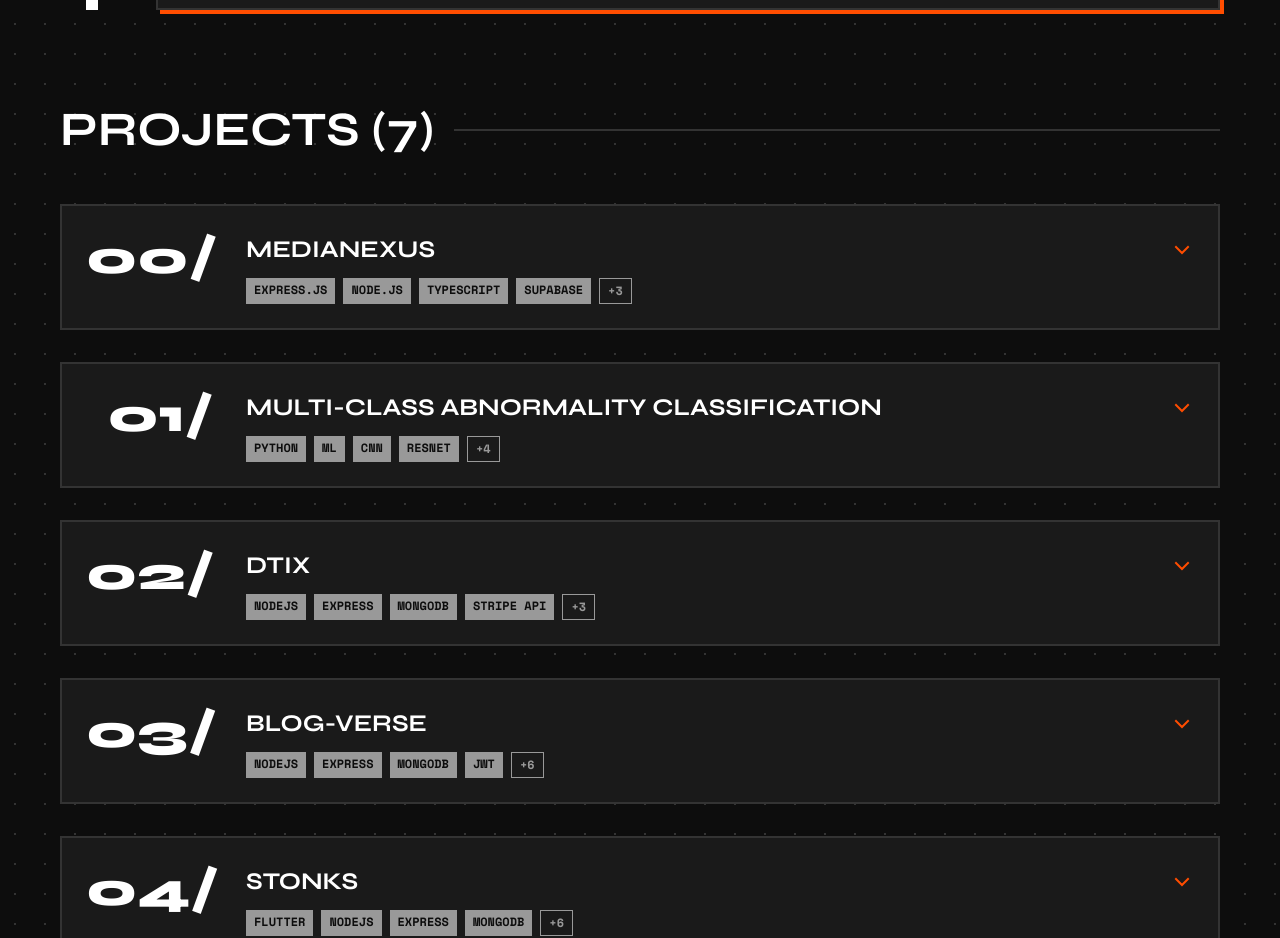
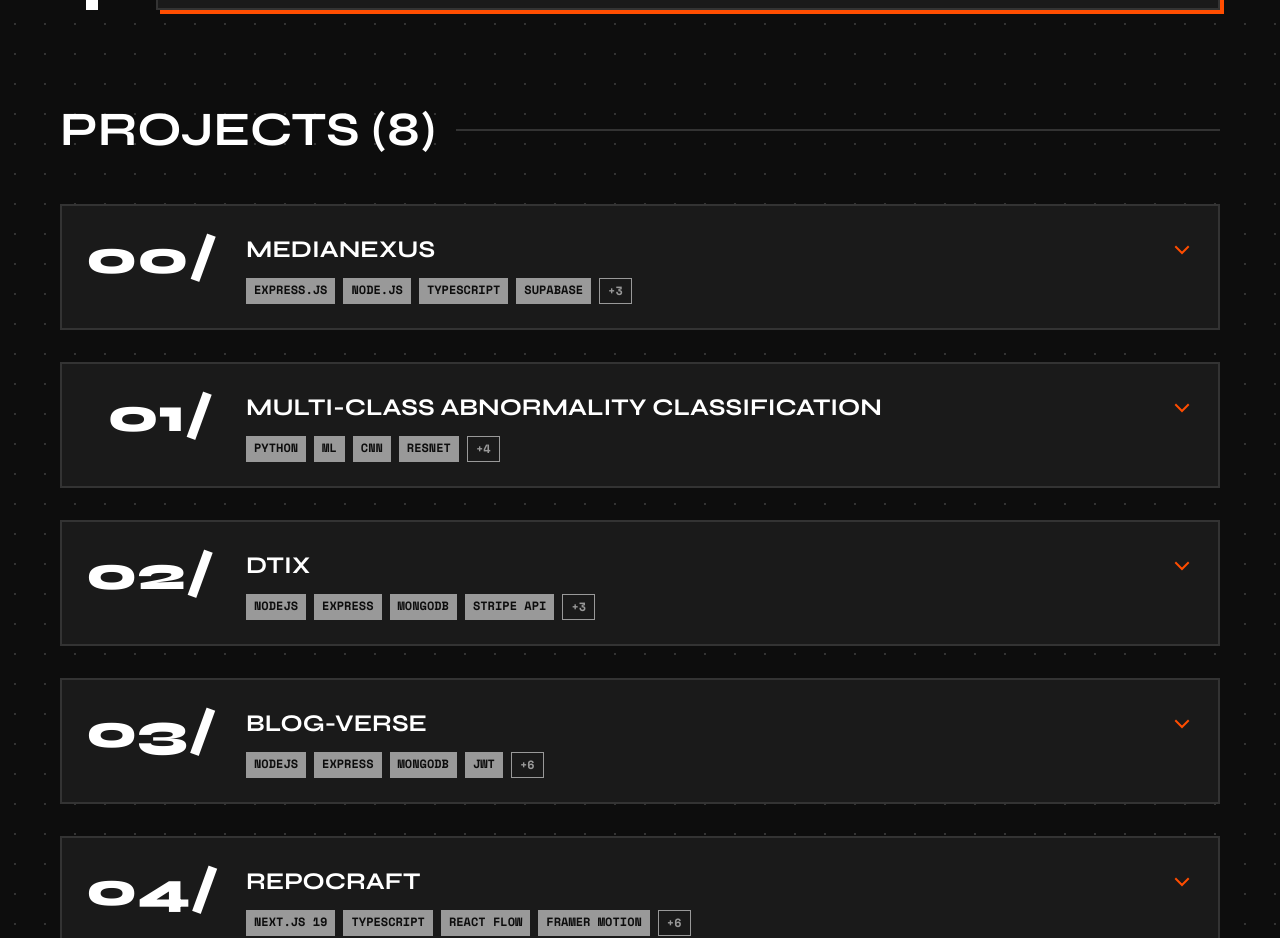
Before and after one commit to dhruv14122004/Dhruv-Website, a React (Vite) app in the folder frontend/: page / in a window 1280 px wide. Shown: the part 1971-2909 px from the top of the page. Built offline with nearby package versions, Linux system fonts and the light colour scheme.

Commit message:
feat: Add RepoCraft project details and its corresponding image asset.

```diff
--- a/frontend/src/components/Projects.jsx
+++ b/frontend/src/components/Projects.jsx
@@ -8,6 +8,7 @@ import blogVerse from '../assets/blog-verse.png'
 import stonks from '../assets/stonks.png'
 import canary from '../assets/canary.png'
 import medianexus from '../assets/medianexus.png'
+import repocraft from '../assets/repocraft.png'
 import { FaEthereum } from 'react-icons/fa';
 
 const Projects = () => {
@@ -76,6 +77,23 @@ const Projects = () => {
         'Upload Images and Videos using ImageKit',
         'JWT based authentication and authorization',
         'Lazy Loading of Images and Videos'
+      ]
+    },{
+      id: 5,
+      title: 'RepoCraft',
+      description: 'Repocraft is a full-stack web application that lets developers analyze and visualize any GitHub repository\'s architecture. Users authenticate via GitHub OAuth, select a repository, and the app runs a static analysis pipeline — detecting the tech stack, mapping internal dependencies, identifying API routes and service boundaries — then presents the results as an interactive node-graph and a step-by-step narrative walkthrough of the codebase.',
+      year: "2026",
+      image: repocraft,
+      tags: [` Next.js 19`, `TypeScript`, ' React Flow', 'Framer Motion', 'OpenRouter API', 'Zustand', ' Bun', 'Express', 'PostgreSQL', 'Zod'],
+      github: 'https://github.com/dhruv14122004/repocraft',
+      demo: 'https://repocraft.vercel.app/',
+      features: [
+        'Secure login with GitHub, cookie-based sessions persisted in PostgreSQL (7-day expiry)',
+        'Browse all your GitHub repos with search/filter, plus a history of past analyses',
+        'Detects language, framework, build system, entry points, API routes, service boundaries, and internal dependencies — no AI, fully deterministic',
+        'Step-by-step guided tour of the codebase (Overview → Architecture → Entry Points → API Routes → Dependencies → Summary), synchronized with the graph',
+        'Results cached for 24 hours per user/repo/branch; force-refresh option available',
+        'Rate limiting, Helmet security headers, structured logging, graceful shutdown, and a health check endpoint with DB connectivity probe'
       ]
     },
     {
```
Also changed, not shown: frontend/src/assets/repocraft.png (added).
